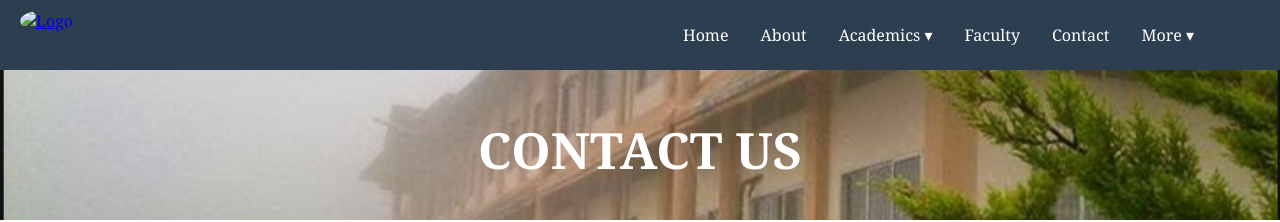
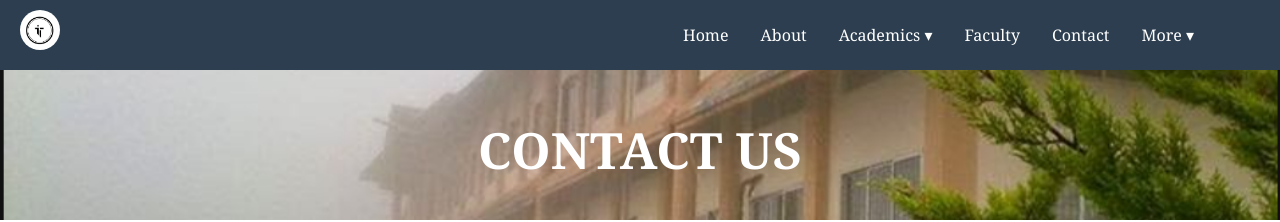
Before and after one commit to akhilak02/ITdepartment, a plain HTML site: page contact.html in a window 1280 px wide. Shown: the top 222 px of the page. Drawn offline with Linux system fonts and the light colour scheme; the site is published under a folder, as on GitHub Pages, so addresses that start at the root find nothing.

Commit message:
Update contact.html

```diff
--- a/contact.html
+++ b/contact.html
@@ -16,7 +16,7 @@
   <body>
 <nav>
       <div class="logo">
-        <a href="index.html"><img src="/images/logo.jpg" alt="Logo" /></a>
+        <a href="index.html"><img src="images/logo.jpg" alt="Logo" /></a>
       </div>
       <input type="checkbox" id="menu-toggle" />
       <label for="menu-toggle" class="menu-icon">
```
